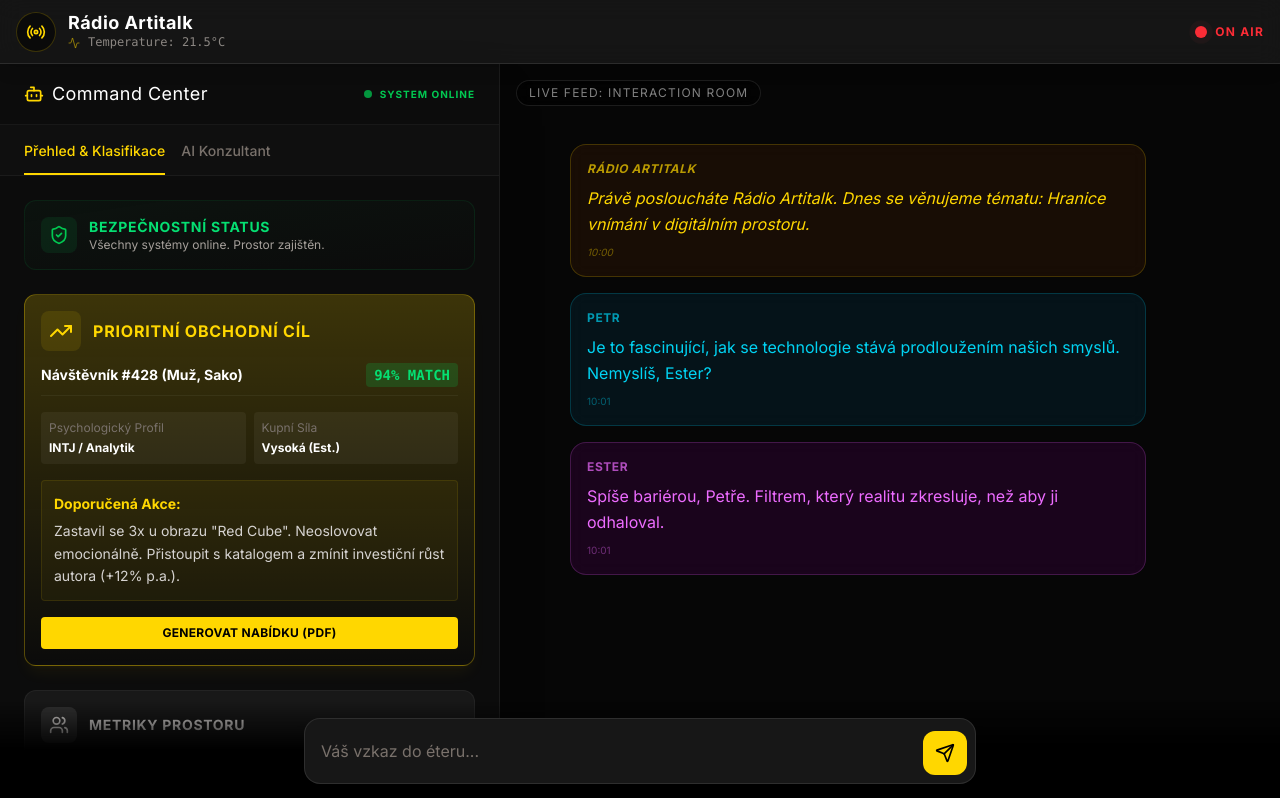
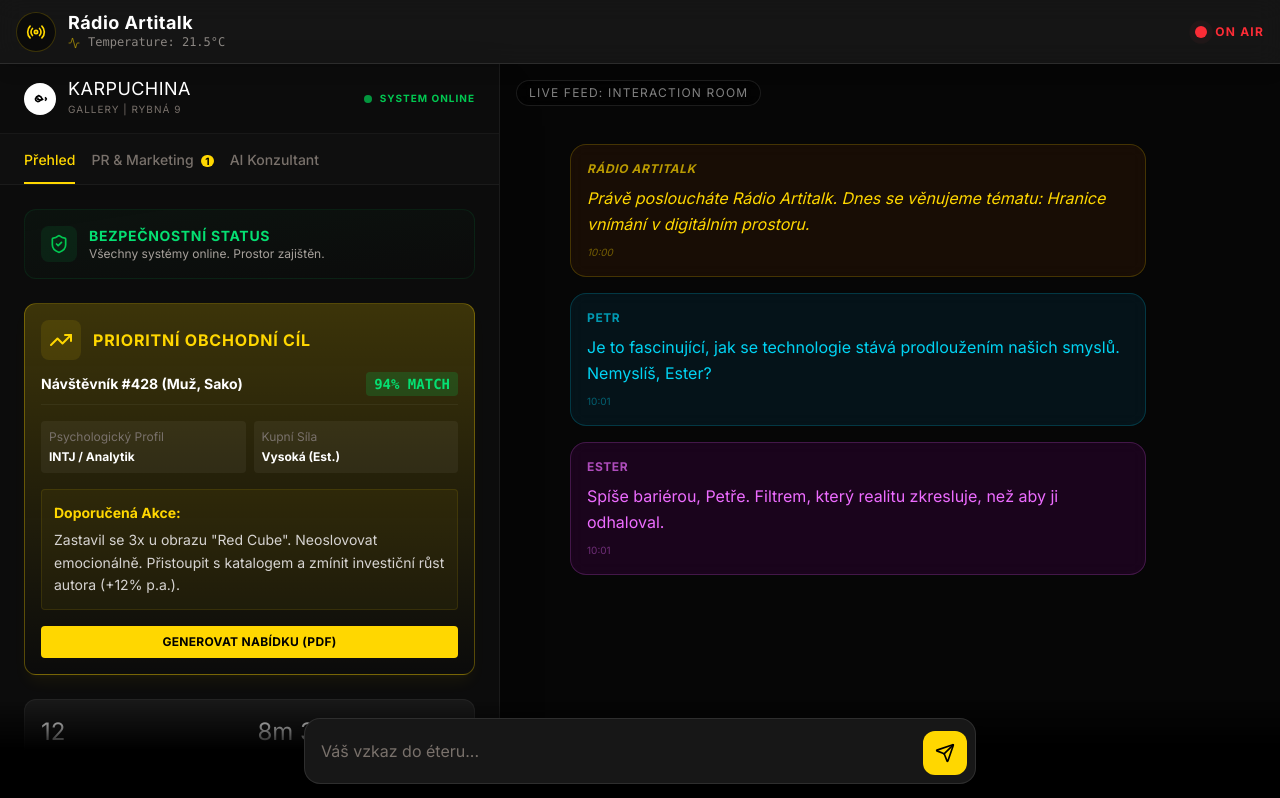
Before and after one commit to ViktorLostakRadixal/artitalk-interaction-room, a Next.js app: page / in a window 1280 px wide. Shown: the top 798 px of the page. Built offline with nearby package versions, Linux system fonts and the light colour scheme; a web font is replaced by a local one.

Commit message:
Rebranding.

```diff
--- a/src/components/GalleryAssistant.tsx
+++ b/src/components/GalleryAssistant.tsx
@@ -11,11 +11,11 @@ interface GalleryAssistantProps {
 
 export function GalleryAssistant({ className }: GalleryAssistantProps) {
   const [input, setInput] = useState("");
-  const [view, setView] = useState<"dashboard" | "chat">("dashboard");
+  const [view, setView] = useState<"dashboard" | "chat" | "pr">("dashboard");
   const [messages, setMessages] = useState<Array<{ role: string; text: string }>>([
     {
       role: "model",
-      text: "Viktore, situace je stabilní. Detekuji 3 high-value příležitosti. Profil 'Investiční Sběratel' u díla A. Mám připravený scénář oslovení.",
+      text: "Viktore, situace je stabilní. Mám připravený PR návrh pro segment 'Architekti'.",
     },
   ]);
   const [isLoading, setIsLoading] = useState(false);
@@ -62,11 +62,24 @@ export function GalleryAssistant({ className }: GalleryAssistantProps) {
     <div className={clsx("flex flex-col h-full bg-[#0F0F0F] border-r border-white/5", className)}>
         {/* Header */}
         <div className="flex items-center justify-between px-6 py-4 border-b border-white/5 bg-black/20">
-            <div className="flex items-center gap-2">
-            <Bot className="w-5 h-5 text-artitalk-gold" />
-            <h2 className="text-white font-serif text-lg tracking-wide">
-                Command Center
-            </h2>
+            <div className="flex items-center gap-3">
+            {/* Karpuchina Fish Logo (Symbolic) */}
+            <div className="w-8 h-8 rounded-full bg-white flex items-center justify-center">
+                 <svg viewBox="0 0 24 24" fill="none" stroke="currentColor" className="w-5 h-5 text-black" strokeWidth="2">
+                    <path d="M6.5 12c.5-2 2-3.5 4-4 2 .5 3.5 2 4 4-2 2-3.5 3.5-5.5 3-2-.5-2.5-2-2.5-3z" />
+                    <path d="M16 12c-1.5 1-3 1.5-4.5 1S9 12 9 12" />
+                    <path d="M20 12l-2-2m2 2l-2 2" />
+                    <circle cx="9" cy="11.5" r="0.5" fill="black" />
+                 </svg>
+            </div>
+            <div>
+                <h2 className="text-white font-serif text-lg tracking-wide leading-none">
+                    KARPUCHINA
+                </h2>
+                <span className="text-[10px] text-stone-500 uppercase tracking-widest block mt-1">
+                    GALLERY | RYBNÁ 9
+                </span>
+            </div>
             </div>
             {/* Live Indicator */}
             <div className="flex items-center gap-2">
@@ -76,16 +89,22 @@ export function GalleryAssistant({ className }: GalleryAssistantProps) {
         </div>
 
         {/* View Switcher */}
-            <div className="flex px-6 pt-4 gap-4 text-sm font-medium border-b border-white/5 pb-0">
+            <div className="flex px-6 pt-4 gap-4 text-xs md:text-sm font-medium border-b border-white/5 pb-0 overflow-x-auto">
             <button
                 onClick={() => setView("dashboard")}
-                className={`pb-3 border-b-2 transition-colors ${view === 'dashboard' ? 'border-artitalk-gold text-artitalk-gold' : 'border-transparent text-stone-500 hover:text-stone-300'}`}
+                className={`pb-3 border-b-2 transition-colors whitespace-nowrap ${view === 'dashboard' ? 'border-artitalk-gold text-artitalk-gold' : 'border-transparent text-stone-500 hover:text-stone-300'}`}
             >
-                Přehled & Klasifikace
+                Přehled
+            </button>
+            <button
+                onClick={() => setView("pr")}
+                className={`pb-3 border-b-2 transition-colors whitespace-nowrap ${view === 'pr' ? 'border-artitalk-gold text-artitalk-gold' : 'border-transparent text-stone-500 hover:text-stone-300'}`}
+            >
+                PR & Marketing <span className="ml-1 text-[10px] bg-artitalk-gold text-black px-1 rounded-full font-bold">1</span>
             </button>
             <button
                 onClick={() => setView("chat")}
-                className={`pb-3 border-b-2 transition-colors ${view === 'chat' ? 'border-artitalk-gold text-artitalk-gold' : 'border-transparent text-stone-500 hover:text-stone-300'}`}
+                className={`pb-3 border-b-2 transition-colors whitespace-nowrap ${view === 'chat' ? 'border-artitalk-gold text-artitalk-gold' : 'border-transparent text-stone-500 hover:text-stone-300'}`}
             >
                 AI Konzultant
             </button>
@@ -109,7 +128,7 @@ export function GalleryAssistant({ className }: GalleryAssistantProps) {
                             </div>
                     </div>
 
-                    {/* Revenue Opportunity - HIGHLIGHTED */}
+                    {/* Revenue Opportunity */}
                     <div className="p-4 rounded-xl bg-gradient-to-b from-artitalk-gold/20 to-transparent border border-artitalk-gold/30 shadow-lg shadow-artitalk-gold/5">
                             <div className="flex items-center gap-3 mb-3">
                             <div className="p-2 bg-artitalk-gold/10 rounded-lg">
@@ -145,15 +164,10 @@ export function GalleryAssistant({ className }: GalleryAssistantProps) {
                             </div>
                     </div>
 
-                        {/* Visitor Stats */}
-                        <div className="p-4 rounded-xl bg-white/5 border border-white/5">
-                            <div className="flex items-center gap-3 mb-3">
-                            <div className="p-2 bg-white/10 rounded-lg">
-                                <Users className="w-5 h-5 text-stone-300" />
-                            </div>
-                            <h3 className="text-sm text-stone-300 font-bold uppercase tracking-wider">Metriky Prostoru</h3>
-                            </div>
-                            <div className="grid grid-cols-2 gap-4">
+                    {/* Visitor Stats */}
+                    <div className="p-4 rounded-xl bg-white/5 border border-white/5">
+                         {/* ... (Keep same stats) ... */}
+                         <div className="grid grid-cols-2 gap-4">
                             <div>
                                 <span className="block text-2xl font-serif text-white">12</span>
                                 <span className="text-[10px] text-stone-500 uppercase">Návštěvníků</span>
@@ -162,8 +176,47 @@ export function GalleryAssistant({ className }: GalleryAssistantProps) {
                                 <span className="block text-2xl font-serif text-white">8m 30s</span>
                                 <span className="text-[10px] text-stone-500 uppercase">Dwell Time</span>
                             </div>
+                        </div>
+                    </div>
+                </div>
+            ) : view === "pr" ? (
+                <div className="p-6 space-y-6">
+                     <div className="space-y-2">
+                        <h3 className="text-stone-400 text-xs font-bold uppercase tracking-wider">Navrhované Kampaně</h3>
+
+                        {/* PR Card 1 */}
+                        <div className="bg-white/5 border border-white/10 rounded-xl overflow-hidden hover:border-artitalk-gold/30 transition-colors">
+                            <div className="p-4 border-b border-white/5 bg-white/5">
+                                <div className="flex justify-between items-start mb-2">
+                                     <span className="text-xs font-bold bg-blue-500/20 text-blue-400 px-2 py-0.5 rounded">Newsletter / VIP</span>
+                                     <span className="text-[10px] text-stone-500">Dnes, 10:42</span>
+                                </div>
+                                <h4 className="text-white font-serif tracking-wide text-lg">Reevaluace sbírky: Filip Sklenář</h4>
                             </div>
-                    </div>
+                            <div className="p-4 space-y-4">
+                                <div>
+                                    <span className="text-[10px] uppercase text-artitalk-gold font-bold block mb-1">Strategický Kontext (Why This? Why Now?)</span>
+                                    <p className="text-sm text-stone-300 leading-relaxed">
+                                        Tržní hodnota Sklenářových děl stoupla o 8% za Q3. Klienti, kteří nakoupili v roce 2021, nyní "sedí" na zisku.
+                                        Oslovením s propočtem zhodnocení posílíme důvěru a otevřeme dveře pro nákup novějších, dražších děl.
+                                    </p>
+                                </div>
+                                <div className="bg-black/40 p-3 rounded border border-white/5 text-xs text-stone-400 font-mono">
+                                    Předmět: Vaše investice do díla Filipa Sklenáře<br/><br/>
+                                    Vážený kliente,<br/>
+                                    dovoluji si Vám zaslat aktuální valuaci...
+                                </div>
+                                <div className="flex gap-2 pt-2">
+                                    <button className="flex-1 py-2 bg-artitalk-gold text-black font-bold uppercase text-xs rounded hover:bg-yellow-400 transition-colors">
+                                        Schválit a Odeslat
+                                    </button>
+                                    <button className="px-3 py-2 bg-white/10 text-white font-bold uppercase text-xs rounded hover:bg-white/20 transition-colors">
+                                        Upravit
+                                    </button>
+                                </div>
+                            </div>
+                        </div>
+                     </div>
                 </div>
             ) : (
                 <div className="p-4 space-y-4">
```
